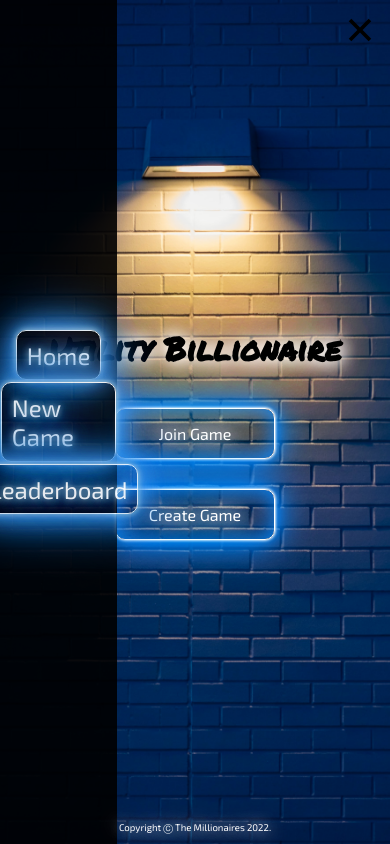
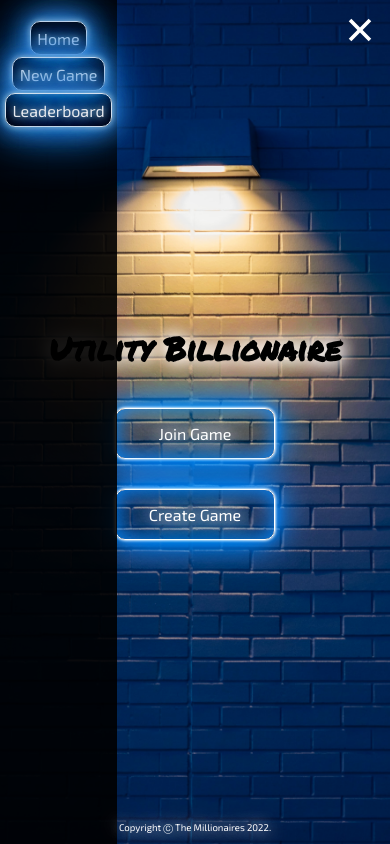
Before and after one commit to azotamiota/utility-billionaire, a React (Vite) app: page / in a window 390 px wide. Both pictures are taken after a click on the icon 360 px from the left and 30 px from the top of the page. Built offline with nearby package versions, Linux system fonts and the light colour scheme; no server answers.

Commit message:
change icon color for navbar

```diff
--- a/src/components/NavBar/MobileNavigation.jsx
+++ b/src/components/NavBar/MobileNavigation.jsx
@@ -9,8 +9,8 @@ const MobileNavigation = () => {
 
     const [open, setOpen] = useState(false)
 
-    const hamburgerIcon = <IoMenuSharp className={styles.hamburger} size="40px" color="black" onClick={() => setOpen(!open)}/>
-    const closeIcon = <IoCloseSharp className={styles.hamburger} size="40px" color="black" onClick={() => setOpen(!open)}/>
+    const hamburgerIcon = <IoMenuSharp className={styles.hamburger} size="40px" color="white" onClick={() => setOpen(!open)}/>
+    const closeIcon = <IoCloseSharp className={styles.hamburger} size="40px" color="white" onClick={() => setOpen(!open)}/>
 
     return (
         <nav role="nav" className={styles.mobileNavBar}>
--- a/src/components/NavBar/index.module.css
+++ b/src/components/NavBar/index.module.css
@@ -23,13 +23,14 @@
 }
 
 .mobileNavLinksContainer {
+    padding-top: 20px;
     position: fixed;
     top: 0;
     left: 0;
     width: 30vw;
     height: 100vh;
     display: flex;
-    justify-content: center;
+    justify-content: flex-start;
     align-items: center;
     flex-direction: column;
     background-color: black;
@@ -150,4 +151,8 @@ a {
         /* background-color: grey; */
     }
 
+    a {
+        font-size: 1rem;
+    }
+
 }
```
